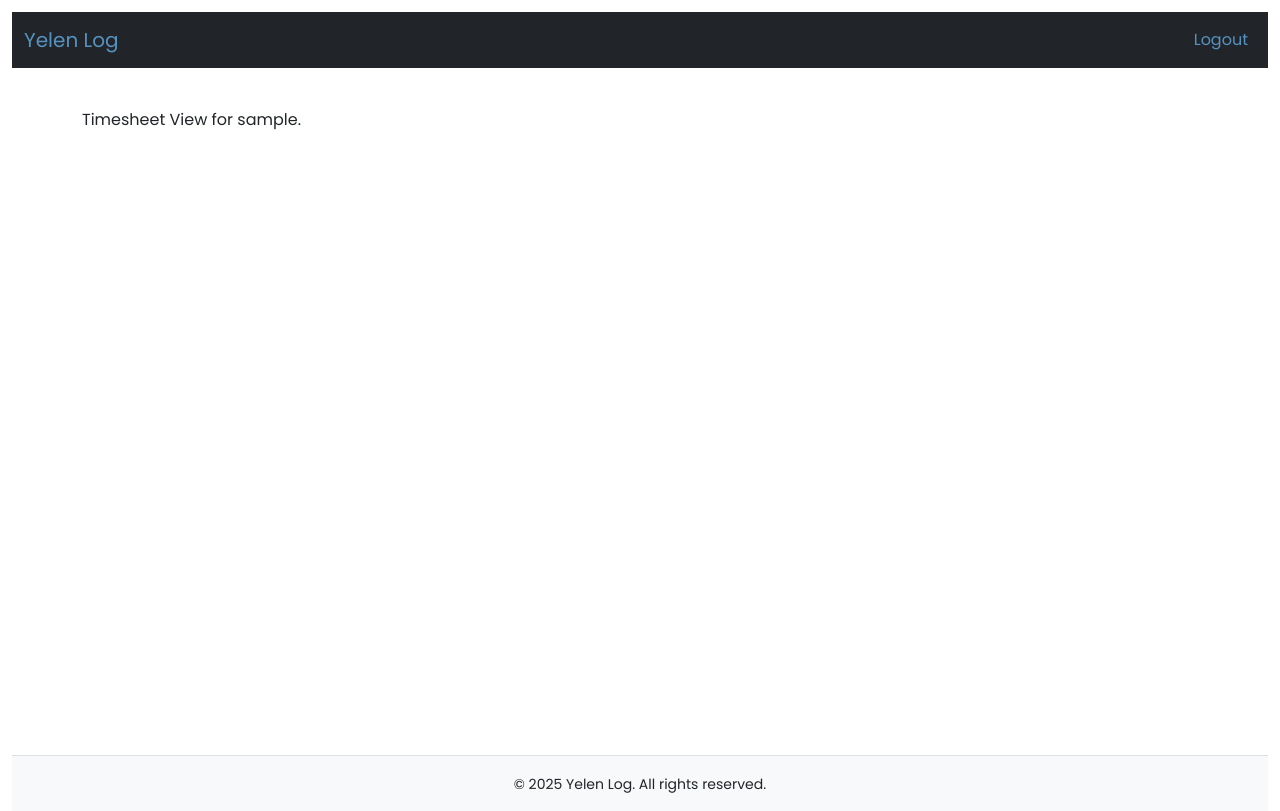
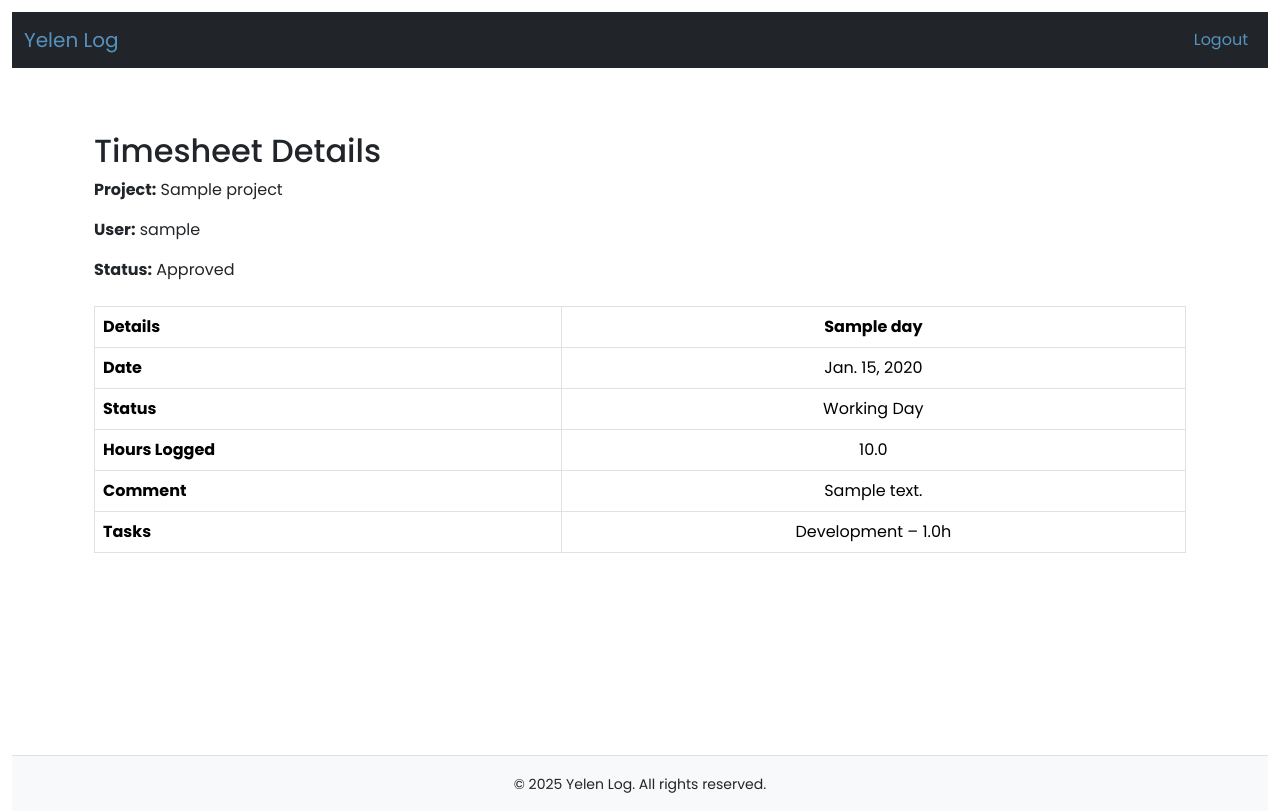
Before and after one commit to demetermarcell/ci-yelen-log, a Django app: a page that uses timesheets/templates/timesheets/timesheet_view.html in a window 1280 px wide. Shown: the top 811 px of the page. Run offline with Django 4.2, Linux system fonts and the light colour scheme; a user stored in the database is signed in; tables that the repository leaves empty hold one stand-in row (values such as "Sample post").

Commit message:
Add raw timesheet view screen

```diff
--- a/static/css/style.css
+++ b/static/css/style.css
@@ -1,5 +1,5 @@
 /* Google Font: Poppins */
-@import url('https://fonts.googleapis.com/css2?family=Poppins:ital,wght@0,100;0,200;0,300;0,400;0,500;0,600;0,700;0,800;0,900;1,100;1,200;1,300;1,400;1,500;1,600;1,700;1,800;1,900&display=swap');
+@import url('https://fonts.googleapis.com/css2?family=Poppins:wght@400;500;600;700&display=swap');
 
 /* CSS Variables */
 :root {
--- a/timesheets/templates/timesheets/project_table.html
+++ b/timesheets/templates/timesheets/project_table.html
@@ -1,3 +1,4 @@
+<div class="table-responsive">
 <table class="table table-striped table-hover">
     <thead>
         <tr>
@@ -20,3 +21,4 @@
         {% endfor %}
     </tbody>
 </table>
+</div>
--- a/timesheets/templates/timesheets/timesheet_table.html
+++ b/timesheets/templates/timesheets/timesheet_table.html
@@ -1,3 +1,5 @@
+<div class="table-responsive">
+
     <table class="table table-bordered table-hover">
         <thead>
             <tr>
@@ -34,3 +36,4 @@
             {% endfor %}
         </tbody>
     </table>
+</div>
--- a/timesheets/templates/timesheets/timesheet_view.html
+++ b/timesheets/templates/timesheets/timesheet_view.html
@@ -1,6 +1,69 @@
 {% extends "base.html" %}
 {% block content %}
-<div>
-    Timesheet View for {{ timesheet.slug}}.
+<div class="container mt-4">
+    <h2>Timesheet Details</h2>
+
+    <!-- Timesheet Details: -->
+    <div class="mb-4">
+        <p><strong>Project:</strong> {{ timesheet.project.name }}</p>
+        <p><strong>User:</strong> {{ timesheet.user.username }}</p>
+        <p><strong>Status:</strong> {{ timesheet.get_status_display }}</p>
+    </div>
+
+    <!-- Day/Task Data:-->
+    <div class="table-responsive">
+        <table class="table table-bordered text-center align-middle">
+            <thead>
+                <tr>
+                    <th class="text-start">Details</th>
+                    {% for day in days %}
+                    <th>{{ day.day_name }}</th>
+                    {% endfor %}
+                </tr>
+            </thead>
+            <tbody>
+                <tr>
+                    <th class="text-start">Date</th>
+                    {% for day in days %}
+                    <td>{{ day.day_date }}</td>
+                    {% endfor %}
+                </tr>
+                <tr>
+                    <th class="text-start">Status</th>
+                    {% for day in days %}
+                    <td>{{ day.get_status_display }}</td>
+                    {% endfor %}
+                </tr>
+                <tr>
+                    <th class="text-start">Hours Logged</th>
+                    {% for day in days %}
+                    <td>{{ day.total_hours_logged }}</td>
+                    {% endfor %}
+                </tr>
+                <tr>
+                    <th class="text-start">Comment</th>
+                    {% for day in days %}
+                    <td>{{ day.comments|default:"—" }}</td>
+                    {% endfor %}
+                </tr>
+                <tr>
+                    <th class="text-start">Tasks</th>
+                    {% for day in days %}
+                    <td>
+                        {% if day.task_entries.all %}
+                        <ul class="list-unstyled mb-0 ps-0">
+                            {% for task in day.task_entries.all %}
+                            <li>{{ task.get_task_type_display }} – {{ task.hours_logged }}h</li>
+                            {% endfor %}
+                        </ul>
+                        {% else %}
+                        <em>No tasks</em>
+                        {% endif %}
+                    </td>
+                    {% endfor %}
+                </tr>
+            </tbody>
+        </table>
+    </div>
 </div>
 {% endblock %}
--- a/timesheets/views.py
+++ b/timesheets/views.py
@@ -1,7 +1,7 @@
 from django.contrib.auth.decorators import login_required
 from django.shortcuts import render, get_object_or_404
-from .models import Project, Timesheet
-
+from .models import Project, Timesheet, Day
+from django.db.models import Prefetch
 
 # Create your views here.
 @login_required
@@ -50,6 +50,9 @@ def project_view(request, slug):
 def timesheet_view(request, slug):
     timesheet = get_object_or_404(Timesheet, slug=slug)
 
+    days = Day.objects.filter(timesheet=timesheet).order_by('day_date').prefetch_related('task_entries')
+
     return render(request, 'timesheets/timesheet_view.html', {
         'timesheet': timesheet,
+        'days': days,
     })
--- a/yelen_log/settings.py
+++ b/yelen_log/settings.py
@@ -32,7 +32,7 @@ SECRET_KEY = os.environ.get('SECRET_KEY')
 
 # SECURITY WARNING: don't run with debug turned on in production!
 # DEBUG = os.environ.get('DJANGO_DEBUG', 'True') == 'True'
-DEBUG = False
+DEBUG = True
 ALLOWED_HOSTS = ['.herokuapp.com', '127.0.0.1']
 
 
```
Lines whose indentation alone changed are shown as unchanged.
